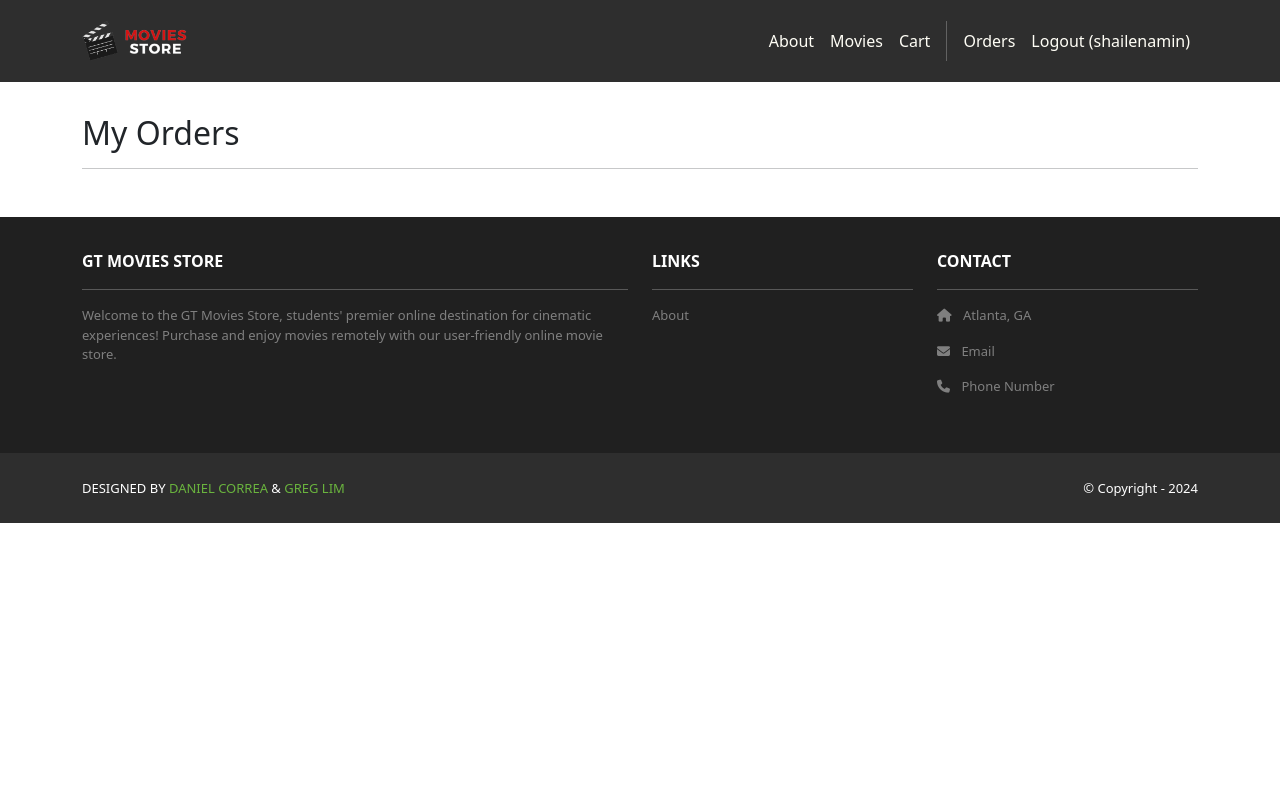
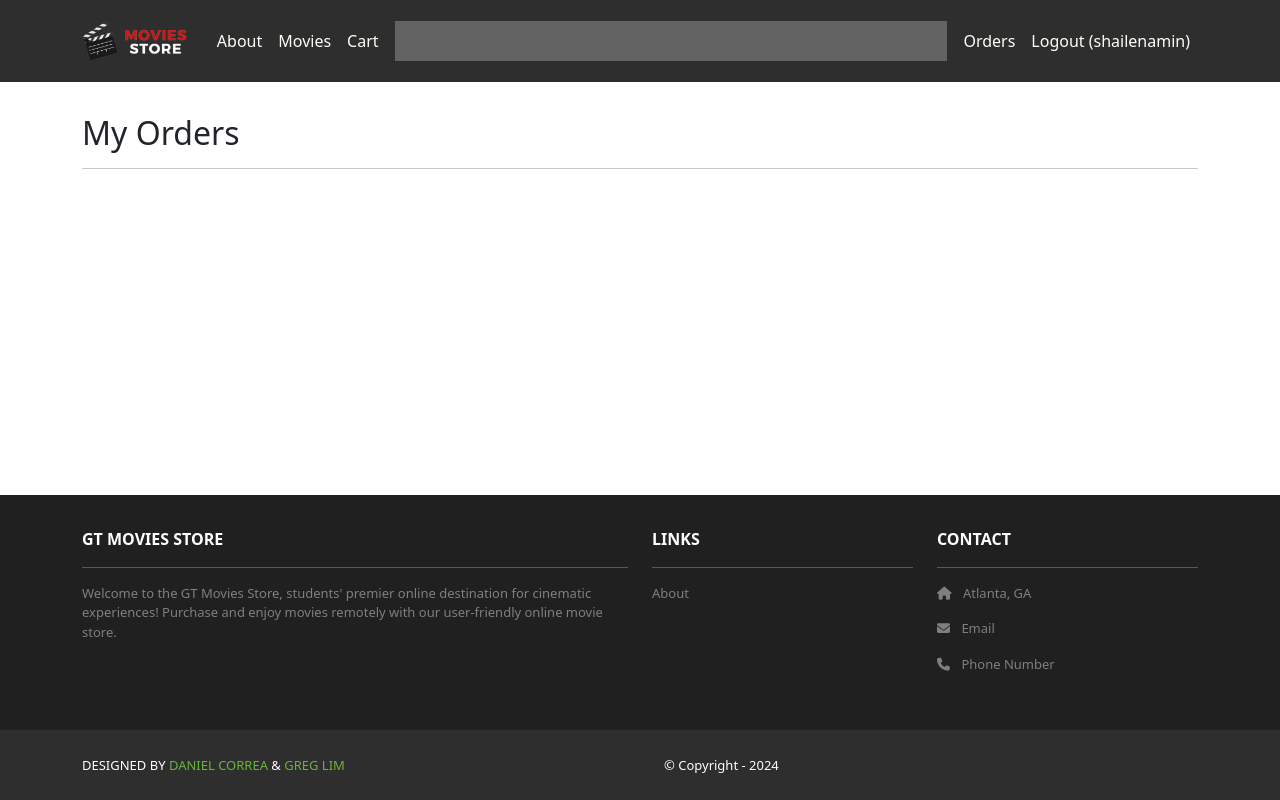
Before and after one commit to shailenamin/GTMoviesStore, a Django app: page /accounts/orders/ in a window 1280 px wide. Run offline with Django 5.2, Linux system fonts and the light colour scheme; a user stored in the database is signed in; data that the repository does not hold is empty; some libraries are stand-ins or nearby versions.

Commit message:
Fixed the footer issue

```diff
--- a/GTMoviesStore/templates/base.html
+++ b/GTMoviesStore/templates/base.html
@@ -9,6 +9,19 @@
     <script src="https://cdn.jsdelivr.net/npm/bootstrap@5.3.3/dist/js/bootstrap.bundle.min.js"crossorigin="anonymous"></script>
     <link rel="stylesheet" type="text/css" href="{% static 'css/style.css' %}">
     <meta name="viewport" content="width=device-width, initial-scale=1" />
+    <style>
+    html,
+    body {
+      height: 100%;
+      margin: 0;
+      display: flex;
+      flex-direction: column;
+    }
+
+    div {
+      flex: 1;
+    }
+  </style>
   </head>
 
   <body>
```
